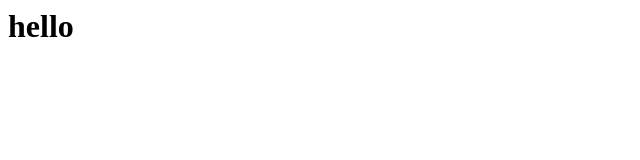
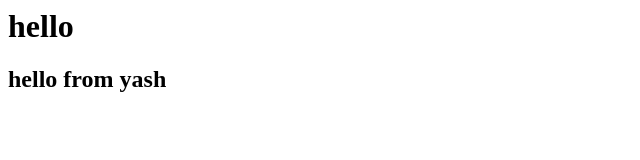
Before and after one commit to Deeppatel8758/PRACTICE, a plain HTML site: page index.html in a window 1280 px wide. Shown: the whole page, without its empty margins (0-640 px from the left). Drawn offline with Linux system fonts and the light colour scheme.

Commit message:
change index.html from yash

```diff
--- a/index.html
+++ b/index.html
@@ -1,3 +1,7 @@
 <h1>
     hello
 </h1>
+
+<h2>
+    hello from yash
+</h2>
```
